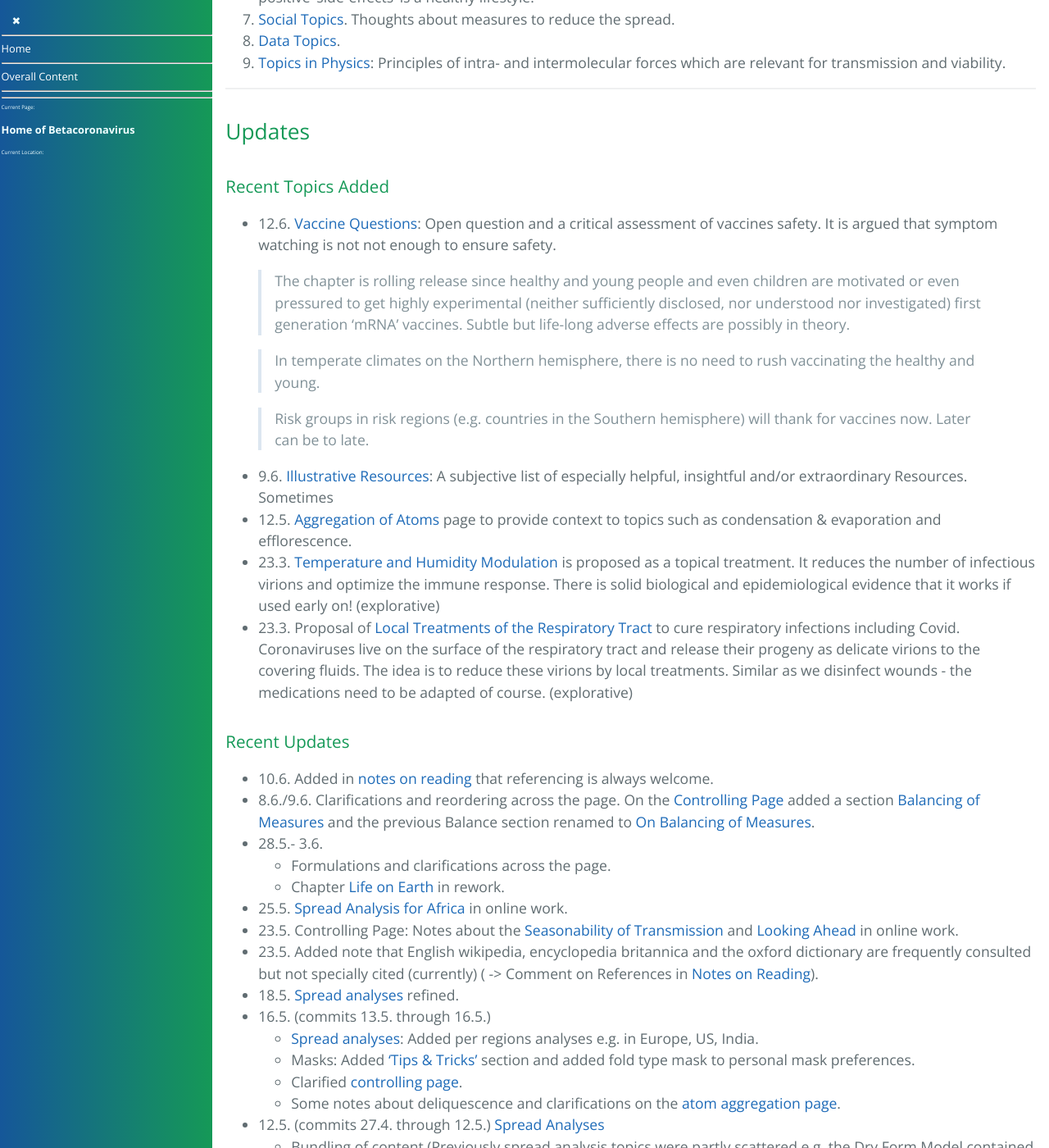
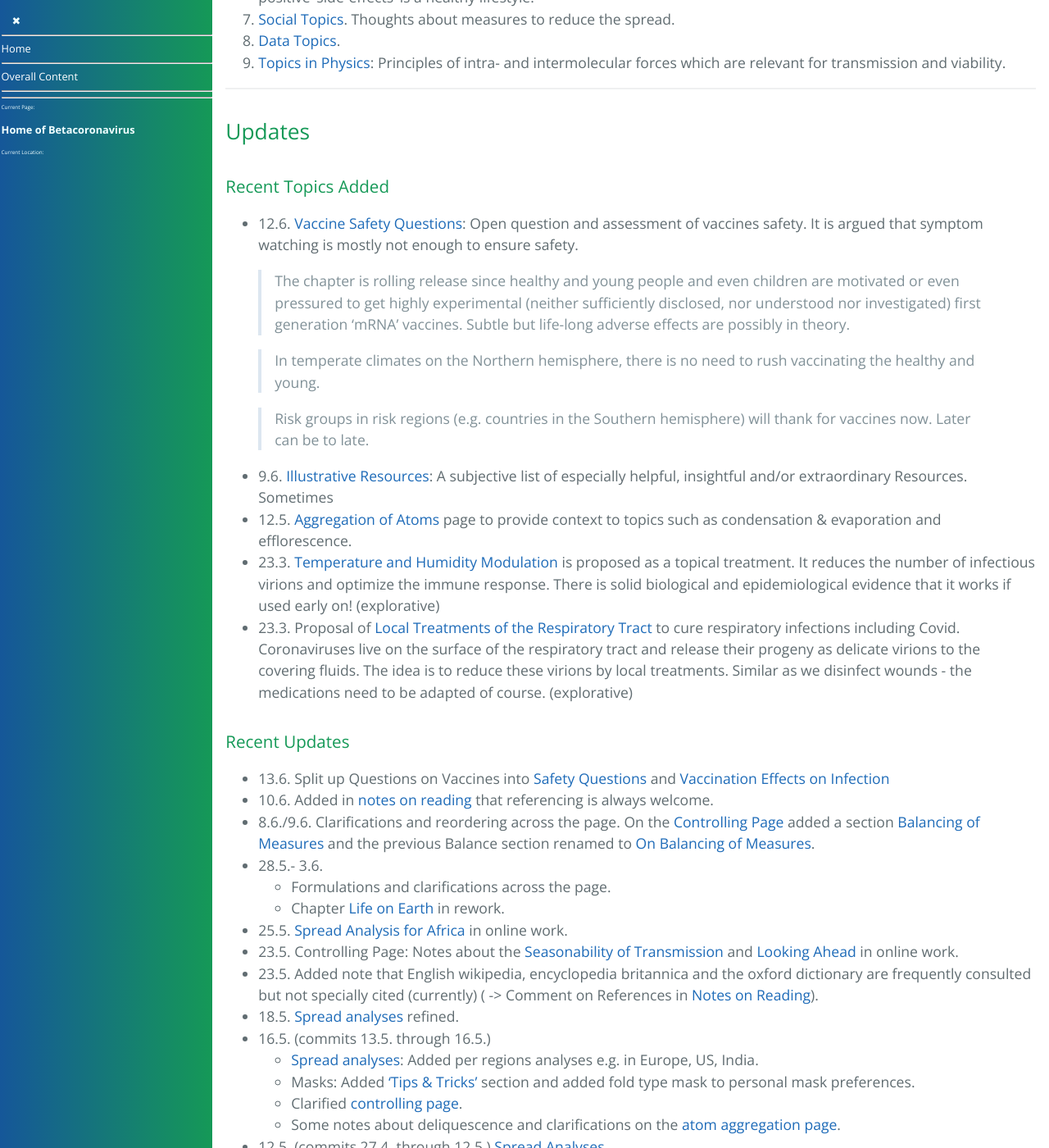
Before and after one commit to forestgrape/coronavirus, a Jekyll site: the page built from index.md, in a window 1280 px wide and 1400 px high, scrolled down 924 px. Shown: the whole window at 82% size. Built offline with Jekyll 4.4.1, drawn with Linux system fonts in a browser that asks for light colours; our own code applies the rules of GitHub Pages for plain Markdown files.

Commit message:
formulation

```diff
--- a/index.md
+++ b/index.md
@@ -32,9 +32,10 @@ This section overviews the content. The [full content section](#content) lists t
 
 ---
 
+
 ## Updates
 ### Recent Topics Added
-- 12.6. [Vaccine Questions](10_vaccines/vaccine_questions.md): Open question and a critical assessment of vaccines safety. It is argued that symptom watching is not not enough to ensure safety.
+- 12.6. [Vaccine Safety Questions](10_vaccines/safety_questions.md): Open question and assessment of vaccines safety. It is argued that symptom watching is mostly not enough to ensure safety.
   > The chapter is rolling release since healthy and young people and even children are motivated or even pressured to get highly experimental (neither sufficiently disclosed, nor understood nor investigated) first generation 'mRNA' vaccines. Subtle but life-long adverse effects are possibly in theory.
 
   > In temperate climates on the Northern hemisphere, there is no need to rush vaccinating the healthy and young.
@@ -48,6 +49,7 @@ This section overviews the content. The [full content section](#content) lists t
 
 
 ### Recent Updates
+- 13.6. Split up Questions on Vaccines into [Safety Questions](./10_vaccines/safety_questions.md) and [Vaccination Effects on Infection](./10_vaccines/effects_on_covii.md)
 - 10.6. Added in [notes on reading](#notes-on-reading) that referencing is always welcome.
 - 8.6./9.6. Clarifications and reordering across the page.  On the [Controlling Page](7_social/controlling.md) added a section [Balancing of Measures](7_social/controlling.md#balancing-of-measures) and the previous Balance section renamed to [On Balancing of Measures](7_social/controlling.md#on-balancing-of-measures).
 - 28.5.- 3.6.
```
